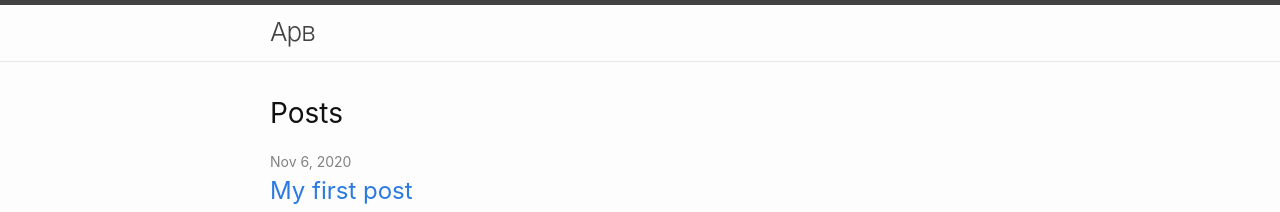
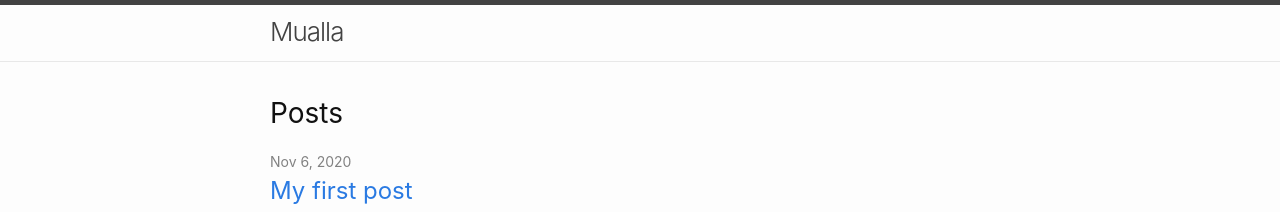
Before and after one commit to Mualla-M/mualla.xyz, a Jekyll site: the page built from index.markdown, in a window 1280 px wide. Shown: the top 212 px of the page. Built offline with Jekyll 4.4.1, drawn with Linux system fonts in a browser that asks for light colours.

Commit message:
Update _config.yml

```diff
--- a/_config.yml
+++ b/_config.yml
@@ -18,7 +18,7 @@
 # You can create any custom variable you would like, and they will be accessible
 # in the templates via {{ site.myvariable }}.
 
-title: Арв
+title: Mualla
 #email:
 description: >- # this means to ignore newlines until "baseurl:"
 baseurl: "" # the subpath of your site, e.g. /blog
```
